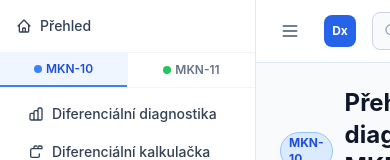
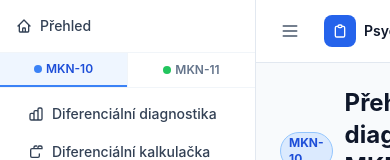
Before and after one commit to TS101-coder/psychiatricka-diagnostika, a React (Vite) app: page / in a window 390 px wide. Shown: the top 160 px of the page. Built offline with nearby package versions, Linux system fonts and the light colour scheme.

Commit message:
header: nahradit Dx ikonou dokumentu, zobrazit nazev na mobilu

```diff
--- a/src/components/Header.jsx
+++ b/src/components/Header.jsx
@@ -41,12 +41,14 @@ export default function Header({ onMenuClick }) {
       </button>
 
       <div className="flex items-center gap-2 flex-shrink-0">
-        <div className="w-8 h-8 bg-blue-600 rounded-lg flex items-center justify-center">
-          <span className="text-white text-xs font-bold">Dx</span>
+        <div className="w-8 h-8 bg-blue-600 rounded-lg flex items-center justify-center shrink-0">
+          <svg className="w-4 h-4 text-white" fill="none" stroke="currentColor" viewBox="0 0 24 24">
+            <path strokeLinecap="round" strokeLinejoin="round" strokeWidth={2} d="M9 5H7a2 2 0 00-2 2v12a2 2 0 002 2h10a2 2 0 002-2V7a2 2 0 00-2-2h-2M9 5a2 2 0 002 2h2a2 2 0 002-2M9 5a2 2 0 012-2h2a2 2 0 012 2" />
+          </svg>
         </div>
-        <div className="hidden sm:block">
+        <div>
           <h1 className="text-sm font-semibold text-slate-900 leading-tight">Psychiatrická diagnostika</h1>
-          <p className="text-xs text-slate-500">MKN-10 / MKN-11</p>
+          <p className="text-xs text-slate-500 hidden sm:block">MKN-10 / MKN-11</p>
         </div>
       </div>
 
```
